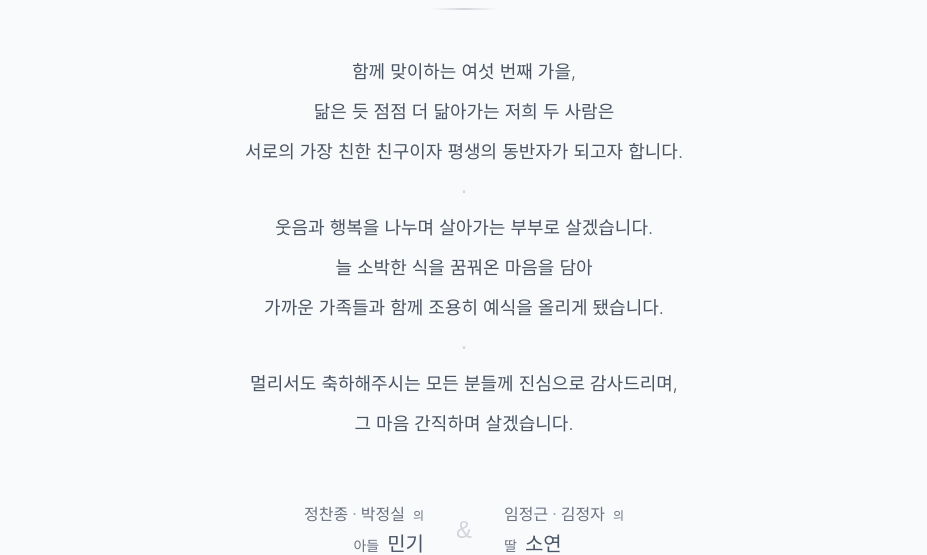
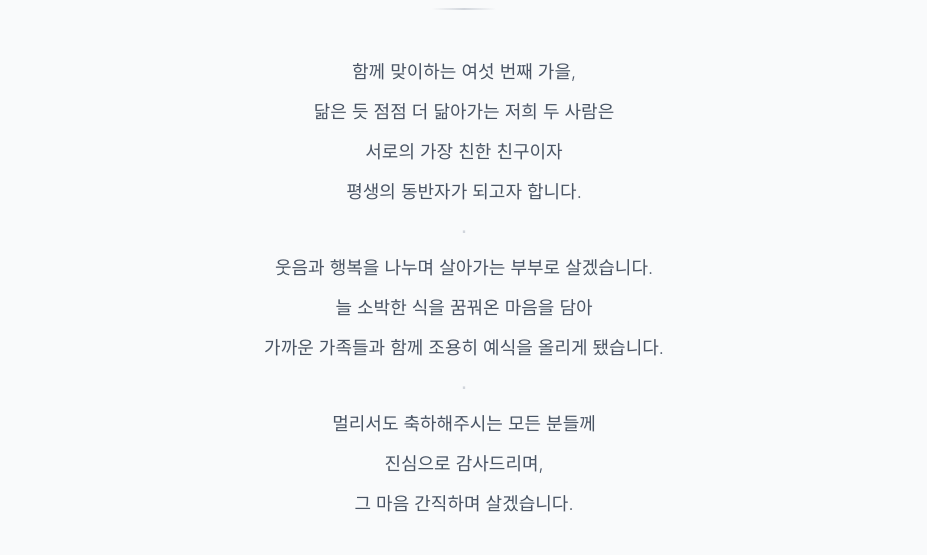
Before and after one commit to brekkanegg/mua-exhibit, a Next.js app: page / in a window 1280 px wide. Shown: the part 900-1455 px from the top of the page, without its empty margins (176-1103 px from the left). Built offline with nearby package versions, Linux system fonts and the light colour scheme; a web font is replaced by a local one.

Commit message:
interval control greeting

```diff
--- a/src/components/Greeting.tsx
+++ b/src/components/Greeting.tsx
@@ -84,9 +84,11 @@ export default function Greeting() {
                         <p className="text-base md:text-lg mb-3">
                             닮은 듯 점점 더 닮아가는 저희 두 사람은
                         </p>
+                        <p className="text-base md:text-lg mb-3">
+                            서로의 가장 친한 친구이자
+                        </p>
                         <p className="text-base md:text-lg">
-                            서로의 가장 친한 친구이자 평생의 동반자가 되고자
-                            합니다.
+                            평생의 동반자가 되고자 합니다.
                         </p>
                     </div>
 
@@ -114,8 +116,10 @@ export default function Greeting() {
 
                     <div className="animate-on-scroll opacity-0">
                         <p className="text-base md:text-lg mb-3">
-                            멀리서도 축하해주시는 모든 분들께 진심으로
-                            감사드리며,
+                            멀리서도 축하해주시는 모든 분들께
+                        </p>
+                        <p className="text-base md:text-lg mb-3">
+                            진심으로 감사드리며,
                         </p>
                         <p className="text-base md:text-lg">
                             그 마음 간직하며 살겠습니다.
```
